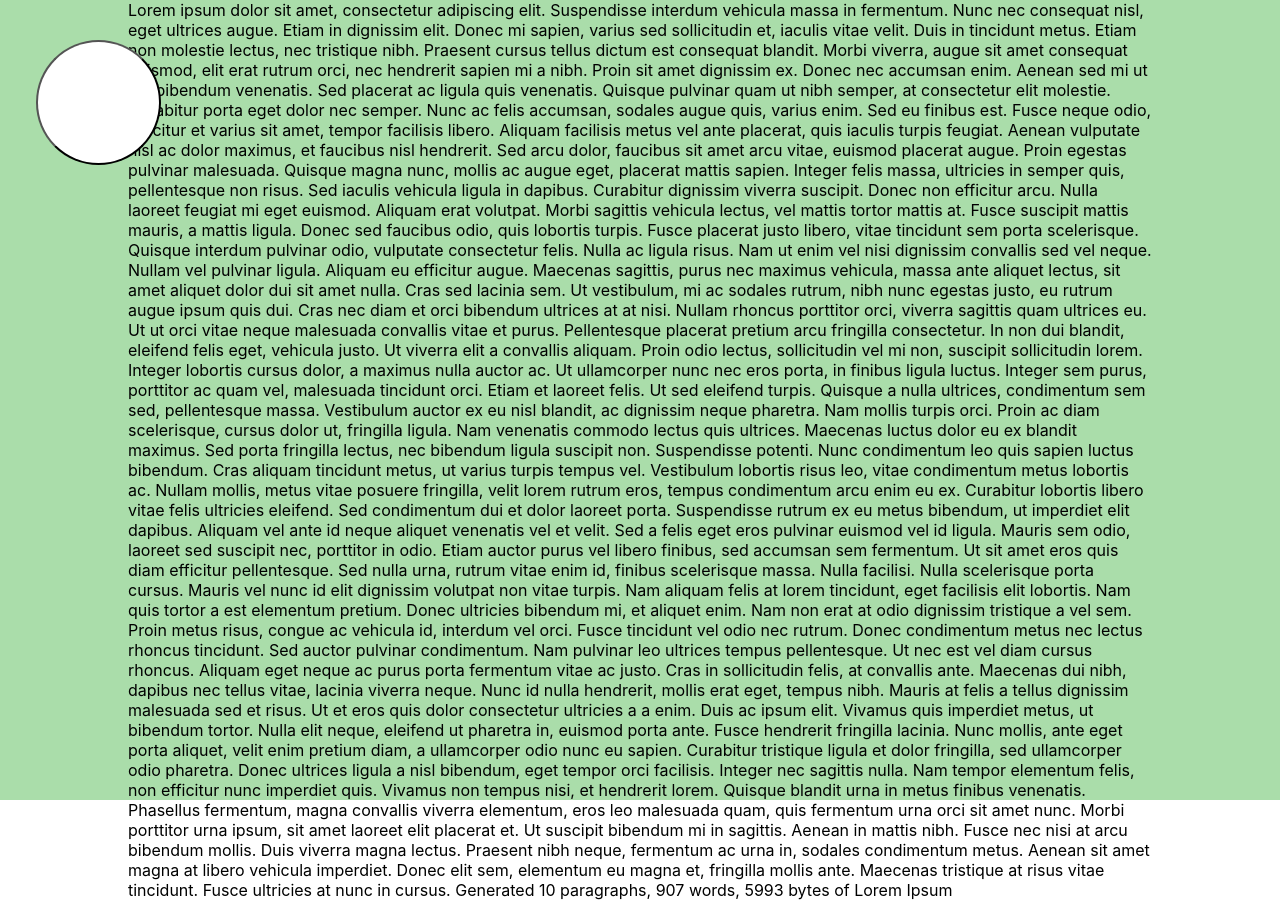
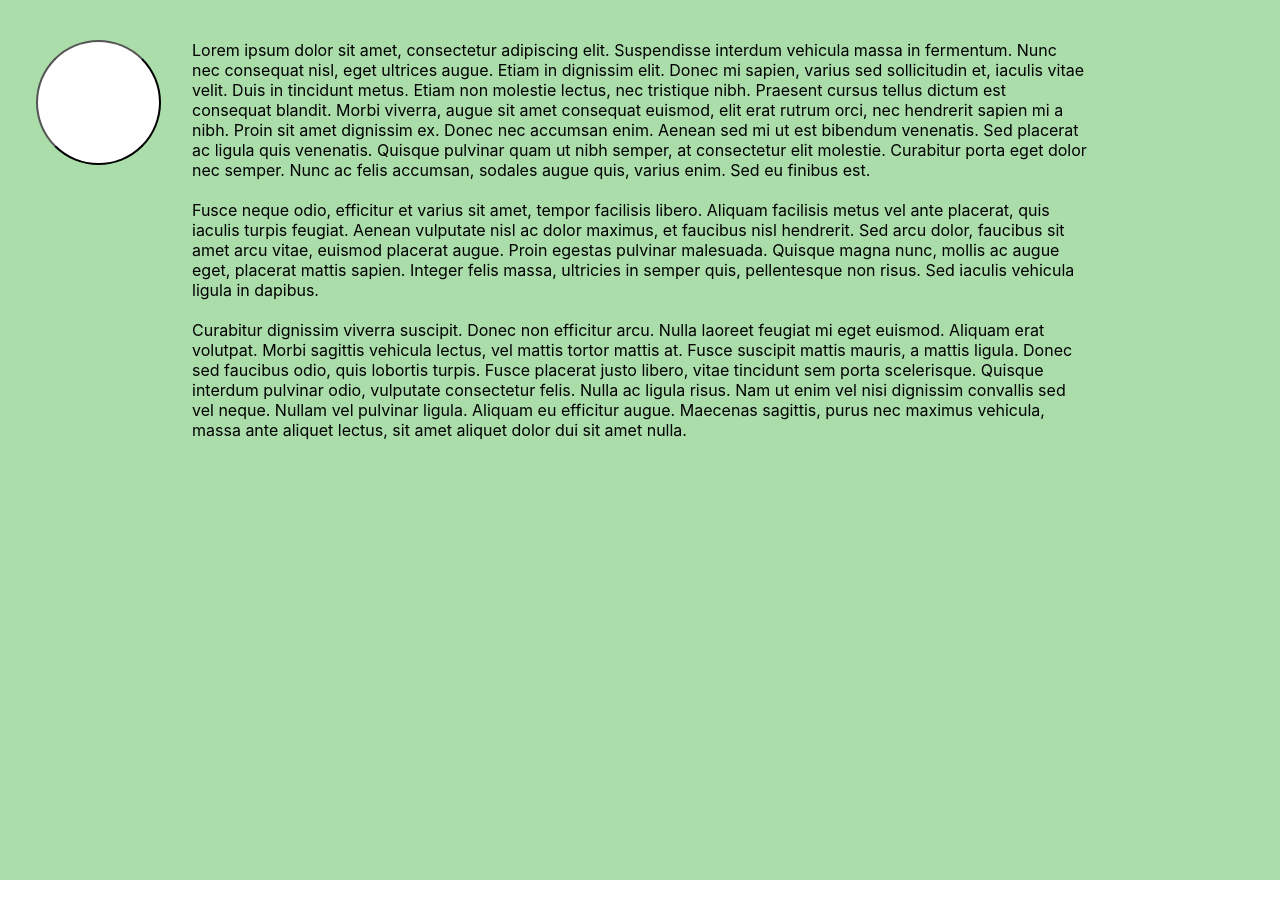
Before and after one commit to Mombasa3d/BCWebsite, a React (Create React App) app: page / in a window 1280 px wide. Built offline with nearby package versions, Linux system fonts and the light colour scheme.

Commit message:
Minor adjustments - Adjusted padding of main view in main-view.tsx - Removed unnecessary styled definition in Navbar.tsx

```diff
--- a/src/components/main-view/main-view.tsx
+++ b/src/components/main-view/main-view.tsx
@@ -5,34 +5,17 @@ const Main = styled.div`
     width: 80vw;
     background-color: #ADA;
     height: 100vh;
-    padding: 0 10vw;
+    padding: 5vh 15vw;
 `
 
 export const MainView: React.FC = () => {
     return(
         <Main>
+            Lorem ipsum dolor sit amet, consectetur adipiscing elit. Suspendisse interdum vehicula massa in fermentum. Nunc nec consequat nisl, eget ultrices augue. Etiam in dignissim elit. Donec mi sapien, varius sed sollicitudin et, iaculis vitae velit. Duis in tincidunt metus. Etiam non molestie lectus, nec tristique nibh. Praesent cursus tellus dictum est consequat blandit. Morbi viverra, augue sit amet consequat euismod, elit erat rutrum orci, nec hendrerit sapien mi a nibh. Proin sit amet dignissim ex. Donec nec accumsan enim. Aenean sed mi ut est bibendum venenatis. Sed placerat ac ligula quis venenatis. Quisque pulvinar quam ut nibh semper, at consectetur elit molestie. Curabitur porta eget dolor nec semper. Nunc ac felis accumsan, sodales augue quis, varius enim. Sed eu finibus est.
 
+            <br/><br/>Fusce neque odio, efficitur et varius sit amet, tempor facilisis libero. Aliquam facilisis metus vel ante placerat, quis iaculis turpis feugiat. Aenean vulputate nisl ac dolor maximus, et faucibus nisl hendrerit. Sed arcu dolor, faucibus sit amet arcu vitae, euismod placerat augue. Proin egestas pulvinar malesuada. Quisque magna nunc, mollis ac augue eget, placerat mattis sapien. Integer felis massa, ultricies in semper quis, pellentesque non risus. Sed iaculis vehicula ligula in dapibus.
 
-Lorem ipsum dolor sit amet, consectetur adipiscing elit. Suspendisse interdum vehicula massa in fermentum. Nunc nec consequat nisl, eget ultrices augue. Etiam in dignissim elit. Donec mi sapien, varius sed sollicitudin et, iaculis vitae velit. Duis in tincidunt metus. Etiam non molestie lectus, nec tristique nibh. Praesent cursus tellus dictum est consequat blandit. Morbi viverra, augue sit amet consequat euismod, elit erat rutrum orci, nec hendrerit sapien mi a nibh. Proin sit amet dignissim ex. Donec nec accumsan enim. Aenean sed mi ut est bibendum venenatis. Sed placerat ac ligula quis venenatis. Quisque pulvinar quam ut nibh semper, at consectetur elit molestie. Curabitur porta eget dolor nec semper. Nunc ac felis accumsan, sodales augue quis, varius enim. Sed eu finibus est.
-
-Fusce neque odio, efficitur et varius sit amet, tempor facilisis libero. Aliquam facilisis metus vel ante placerat, quis iaculis turpis feugiat. Aenean vulputate nisl ac dolor maximus, et faucibus nisl hendrerit. Sed arcu dolor, faucibus sit amet arcu vitae, euismod placerat augue. Proin egestas pulvinar malesuada. Quisque magna nunc, mollis ac augue eget, placerat mattis sapien. Integer felis massa, ultricies in semper quis, pellentesque non risus. Sed iaculis vehicula ligula in dapibus.
-
-Curabitur dignissim viverra suscipit. Donec non efficitur arcu. Nulla laoreet feugiat mi eget euismod. Aliquam erat volutpat. Morbi sagittis vehicula lectus, vel mattis tortor mattis at. Fusce suscipit mattis mauris, a mattis ligula. Donec sed faucibus odio, quis lobortis turpis. Fusce placerat justo libero, vitae tincidunt sem porta scelerisque. Quisque interdum pulvinar odio, vulputate consectetur felis. Nulla ac ligula risus. Nam ut enim vel nisi dignissim convallis sed vel neque. Nullam vel pulvinar ligula. Aliquam eu efficitur augue. Maecenas sagittis, purus nec maximus vehicula, massa ante aliquet lectus, sit amet aliquet dolor dui sit amet nulla.
-
-Cras sed lacinia sem. Ut vestibulum, mi ac sodales rutrum, nibh nunc egestas justo, eu rutrum augue ipsum quis dui. Cras nec diam et orci bibendum ultrices at at nisi. Nullam rhoncus porttitor orci, viverra sagittis quam ultrices eu. Ut ut orci vitae neque malesuada convallis vitae et purus. Pellentesque placerat pretium arcu fringilla consectetur. In non dui blandit, eleifend felis eget, vehicula justo. Ut viverra elit a convallis aliquam. Proin odio lectus, sollicitudin vel mi non, suscipit sollicitudin lorem. Integer lobortis cursus dolor, a maximus nulla auctor ac. Ut ullamcorper nunc nec eros porta, in finibus ligula luctus. Integer sem purus, porttitor ac quam vel, malesuada tincidunt orci. Etiam et laoreet felis. Ut sed eleifend turpis.
-
-Quisque a nulla ultrices, condimentum sem sed, pellentesque massa. Vestibulum auctor ex eu nisl blandit, ac dignissim neque pharetra. Nam mollis turpis orci. Proin ac diam scelerisque, cursus dolor ut, fringilla ligula. Nam venenatis commodo lectus quis ultrices. Maecenas luctus dolor eu ex blandit maximus. Sed porta fringilla lectus, nec bibendum ligula suscipit non. Suspendisse potenti. Nunc condimentum leo quis sapien luctus bibendum. Cras aliquam tincidunt metus, ut varius turpis tempus vel. Vestibulum lobortis risus leo, vitae condimentum metus lobortis ac. Nullam mollis, metus vitae posuere fringilla, velit lorem rutrum eros, tempus condimentum arcu enim eu ex.
-
-Curabitur lobortis libero vitae felis ultricies eleifend. Sed condimentum dui et dolor laoreet porta. Suspendisse rutrum ex eu metus bibendum, ut imperdiet elit dapibus. Aliquam vel ante id neque aliquet venenatis vel et velit. Sed a felis eget eros pulvinar euismod vel id ligula. Mauris sem odio, laoreet sed suscipit nec, porttitor in odio. Etiam auctor purus vel libero finibus, sed accumsan sem fermentum. Ut sit amet eros quis diam efficitur pellentesque.
-
-Sed nulla urna, rutrum vitae enim id, finibus scelerisque massa. Nulla facilisi. Nulla scelerisque porta cursus. Mauris vel nunc id elit dignissim volutpat non vitae turpis. Nam aliquam felis at lorem tincidunt, eget facilisis elit lobortis. Nam quis tortor a est elementum pretium. Donec ultricies bibendum mi, et aliquet enim. Nam non erat at odio dignissim tristique a vel sem. Proin metus risus, congue ac vehicula id, interdum vel orci. Fusce tincidunt vel odio nec rutrum. Donec condimentum metus nec lectus rhoncus tincidunt.
-
-Sed auctor pulvinar condimentum. Nam pulvinar leo ultrices tempus pellentesque. Ut nec est vel diam cursus rhoncus. Aliquam eget neque ac purus porta fermentum vitae ac justo. Cras in sollicitudin felis, at convallis ante. Maecenas dui nibh, dapibus nec tellus vitae, lacinia viverra neque. Nunc id nulla hendrerit, mollis erat eget, tempus nibh. Mauris at felis a tellus dignissim malesuada sed et risus.
-
-Ut et eros quis dolor consectetur ultricies a a enim. Duis ac ipsum elit. Vivamus quis imperdiet metus, ut bibendum tortor. Nulla elit neque, eleifend ut pharetra in, euismod porta ante. Fusce hendrerit fringilla lacinia. Nunc mollis, ante eget porta aliquet, velit enim pretium diam, a ullamcorper odio nunc eu sapien. Curabitur tristique ligula et dolor fringilla, sed ullamcorper odio pharetra. Donec ultrices ligula a nisl bibendum, eget tempor orci facilisis. Integer nec sagittis nulla. Nam tempor elementum felis, non efficitur nunc imperdiet quis.
-
-Vivamus non tempus nisi, et hendrerit lorem. Quisque blandit urna in metus finibus venenatis. Phasellus fermentum, magna convallis viverra elementum, eros leo malesuada quam, quis fermentum urna orci sit amet nunc. Morbi porttitor urna ipsum, sit amet laoreet elit placerat et. Ut suscipit bibendum mi in sagittis. Aenean in mattis nibh. Fusce nec nisi at arcu bibendum mollis. Duis viverra magna lectus. Praesent nibh neque, fermentum ac urna in, sodales condimentum metus. Aenean sit amet magna at libero vehicula imperdiet. Donec elit sem, elementum eu magna et, fringilla mollis ante. Maecenas tristique at risus vitae tincidunt. Fusce ultricies at nunc in cursus.
-Generated 10 paragraphs, 907 words, 5993 bytes of Lorem Ipsum
+            <br/><br/>Curabitur dignissim viverra suscipit. Donec non efficitur arcu. Nulla laoreet feugiat mi eget euismod. Aliquam erat volutpat. Morbi sagittis vehicula lectus, vel mattis tortor mattis at. Fusce suscipit mattis mauris, a mattis ligula. Donec sed faucibus odio, quis lobortis turpis. Fusce placerat justo libero, vitae tincidunt sem porta scelerisque. Quisque interdum pulvinar odio, vulputate consectetur felis. Nulla ac ligula risus. Nam ut enim vel nisi dignissim convallis sed vel neque. Nullam vel pulvinar ligula. Aliquam eu efficitur augue. Maecenas sagittis, purus nec maximus vehicula, massa ante aliquet lectus, sit amet aliquet dolor dui sit amet nulla.
         </Main>
     )
 }
--- a/src/shared/navbar/Navbar.tsx
+++ b/src/shared/navbar/Navbar.tsx
@@ -13,6 +13,7 @@ class Item {
         this.icon = icon;
     }
 }
+
 
 const toolbarItems = [
     new Item('/', 'Home'),
@@ -41,16 +42,6 @@ const NavbarContainer = styled(motion.div)`
     flex-direction: column;
     overflow: hidden;
     border: none;
-`
-
-const Icon = styled(motion.button)`
-    background-color: #FFF;
-    width: 100px;
-    height: 100px;
-    border-radius: 100%;
-    position: fixed;
-    top: 5vh;
-    left: 4vw;
 `
 
 const NavbarList = styled.ul`
```
